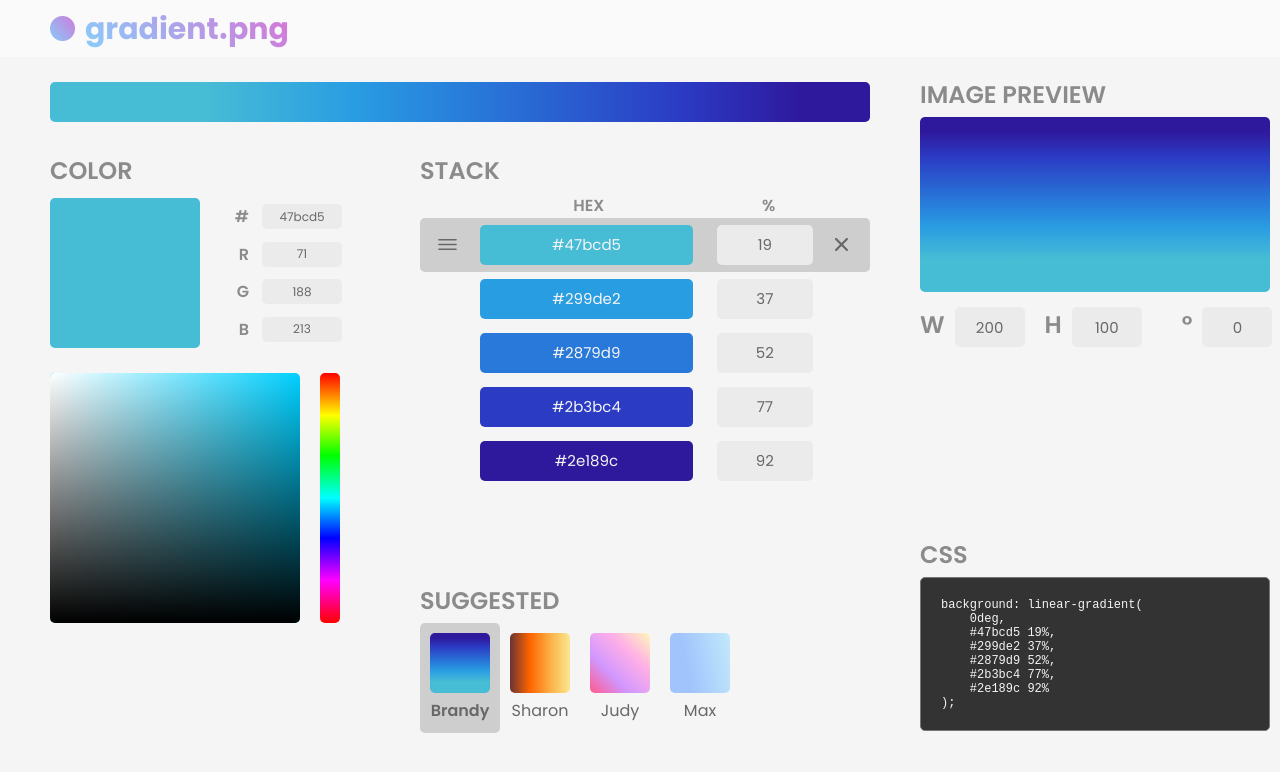
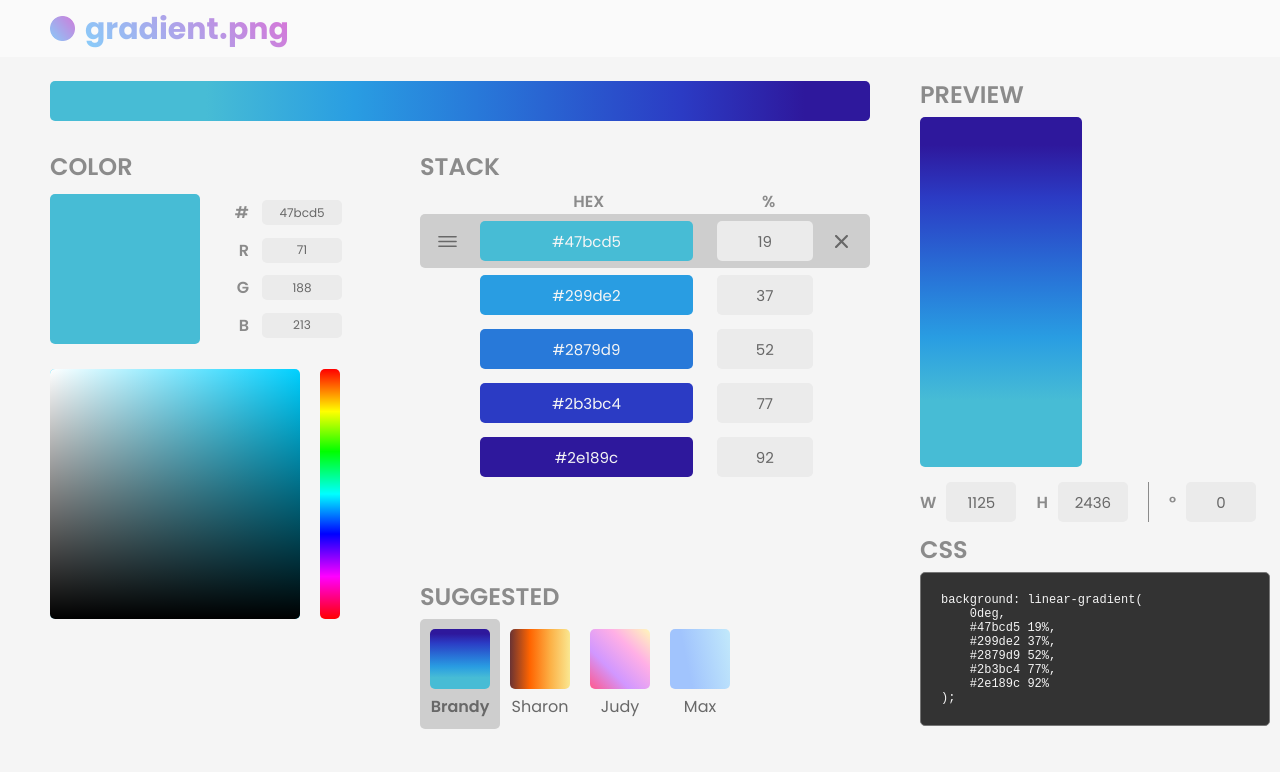
Before and after one commit to karenying/gradient.png, a React (Create React App) app: page / in a window 1280 px wide. Shown: the top 772 px of the page. Built offline with nearby package versions, Linux system fonts and the light colour scheme.

Commit message:
Rename ImagePreview --> Preview :qa!

```diff
--- a/src/App.js
+++ b/src/App.js
@@ -6,7 +6,7 @@ import Stack from './Components/Stack/Stack';
 import Suggested from './Components/Suggested/Suggested';
 import StopBar from './Components/StopBar/StopBar';
 import CSS from './Components/CSS/CSS';
-import ImagePreview from './Components/ImagePreview/ImagePreview';
+import Preview from './Components/Preview/Preview';
 import { SUGGESTIONS } from './Utils/gradientConstants';
 import { Color } from './Utils/Color';
 import { shuffle } from './Utils/generalUtils';
@@ -31,11 +31,9 @@ class App extends React.Component {
             gradient: first.clone(),
             suggestedSelected: first.name,
             suggested: shownSuggested,
-            /*
+
             width: IPHONE_10.width,
-            height: IPHONE_10.height, */
-            width: 200,
-            height: 100,
+            height: IPHONE_10.height,
         });
     }
 
@@ -191,7 +189,7 @@ class App extends React.Component {
                     </div>
                     <div className='wrapper'>
                         <div className='right'>
-                            <ImagePreview
+                            <Preview
                                 gradient={gradient}
                                 height={height}
                                 width={width}
--- a/src/Components/ImagePreview/Degrees.js
+++ b/src/Components/Preview/Degrees.js
@@ -1,12 +1,12 @@
 import React from 'react';
-import '../../Styles/ImagePreview/Degrees.css';
+import '../../Styles/Preview/Degrees.css';
 
 function Degrees(props) {
     const { degrees } = props;
 
     return (
         <div className='degrees-container'>
-            <h2>°</h2>
+            <p>°</p>
             <input type='number' value={degrees}></input>
         </div>
     );
--- a/src/Components/ImagePreview/Dimensions.js
+++ b/src/Components/Preview/Dimensions.js
@@ -1,14 +1,14 @@
 import React from 'react';
-import '../../Styles/ImagePreview/Dimensions.css';
+import '../../Styles/Preview/Dimensions.css';
 
 function Dimensions(props) {
     const { height, width } = props;
 
     return (
         <div className='dimensions-container'>
-            <h2>W</h2>
+            <p>W</p>
             <input type='number' value={width}></input>
-            <h2>H</h2>
+            <p>H</p>
             <input type='number' value={height}></input>
         </div>
     );
--- a/src/Components/ImagePreview/DownloadButton.js
+++ b/src/Components/Preview/DownloadButton.js
@@ -1,5 +1,5 @@
 import React from 'react';
-import '../../Styles/ImagePreview/DownloadButton.css';
+import '../../Styles/Preview/DownloadButton.css';
 import { FiDownload } from 'react-icons/fi';
 import { INPUT_TEXT_GRAY } from '../../Utils/hexConstants';
 import { ButtonBase } from '@material-ui/core';
--- a/src/Components/ImagePreview/ExpandButton.js
+++ b/src/Components/Preview/ExpandButton.js
@@ -1,5 +1,5 @@
 import React from 'react';
-import '../../Styles/ImagePreview/ExpandButton.css';
+import '../../Styles/Preview/ExpandButton.css';
 import { BsArrowsAngleExpand } from 'react-icons/bs';
 import { INPUT_TEXT_GRAY } from '../../Utils/hexConstants';
 import { ButtonBase } from '@material-ui/core';
--- a/src/Components/ImagePreview/ImagePreview.js
+++ b/src/Components/Preview/Preview.js
@@ -1,12 +1,12 @@
 import React from 'react';
-import '../../Styles/ImagePreview/ImagePreview.css';
+import '../../Styles/Preview/Preview.css';
 import DownloadButton from './DownloadButton';
 import ExpandButton from './ExpandButton';
 import Dimensions from './Dimensions';
 import Degrees from './Degrees';
 import { generateImage } from '../../Utils/colorUtils';
 
-class ImagePreview extends React.Component {
+class Preview extends React.Component {
     generateImage() {
         const { gradient, width, height } = this.props;
         return generateImage(gradient, width, height);
@@ -52,9 +52,12 @@ class ImagePreview extends React.Component {
 
         return (
             <div className='imagepreview-container'>
-                <h2>IMAGE PREVIEW</h2>
+                <div>
+                    <h2>PREVIEW</h2>
+                </div>
+
                 <div
-                    className='imagepreview-content'
+                    className='preview-content'
                     style={{
                         background,
                         height: scaledHeight,
@@ -64,7 +67,7 @@ class ImagePreview extends React.Component {
                     <ExpandButton clickFunction={this.expand} />
                     <DownloadButton clickFunction={this.download} />
                 </div>
-                <div className='imagepreview-interface'>
+                <div className='preview-interface'>
                     <Dimensions height={height} width={width} />
                     <Degrees degrees={degrees} />
                 </div>
@@ -73,4 +76,4 @@ class ImagePreview extends React.Component {
     }
 }
 
-export default ImagePreview;
+export default Preview;
--- a/src/Styles/ImagePreview/Dimensions.css
+++ /dev/null
@@ -1,3 +0,0 @@
-.dimensions-container {
-    display: flex;
-}
--- a/src/Styles/ImagePreview/Degrees.css
+++ b/src/Styles/Preview/Degrees.css
@@ -1,4 +1,5 @@
 .degrees-container {
     display: flex;
     margin-left: 20px;
+    align-items: baseline;
 }
--- /dev/null
+++ b/src/Styles/Preview/Dimensions.css
@@ -0,0 +1,5 @@
+.dimensions-container {
+    display: flex;
+    align-items: baseline;
+    border-right: 1px solid var(--label-gray);
+}
--- a/src/Styles/ImagePreview/ImagePreview.css
+++ b/src/Styles/Preview/Preview.css
@@ -1,36 +1,35 @@
-.imagepreview-container {
+.preview-container {
     display: flex;
     flex-direction: column;
     height: 450px;
     width: 350px;
 }
 
-.imagepreview-content {
+.preview-content {
     border-radius: 5px;
     position: relative;
 }
 
-.imagepreview-interface {
+.preview-interface {
     display: flex;
-    align-items: center;
     margin-top: 15px;
 }
 
-.imagepreview-container:hover .expandbutton-container,
-.imagepreview-container:hover .downloadbutton-container {
+.preview-container:hover .expandbutton-container,
+.preview-container:hover .downloadbutton-container {
     display: flex;
     -webkit-animation: fadein 0.5s;
     animation: fadein 0.5s;
 }
 
-.imagepreview-interface input {
+.preview-interface input {
     height: 40px;
     width: 70px;
     font-size: 15px;
     margin: 0px 20px 0px 10px;
 }
 
-.imagepreview-interface h2 {
-    padding: 0px;
-    margin: 0px;
+.preview-interface p {
+    color: var(--label-gray);
+    font-weight: 600;
 }
```
Also changed, not shown: src/Styles/Preview/DownloadButton.css (renamed from src/Styles/ImagePreview/DownloadButton.css), src/Styles/Preview/ExpandButton.css (renamed from src/Styles/ImagePreview/ExpandButton.css).
